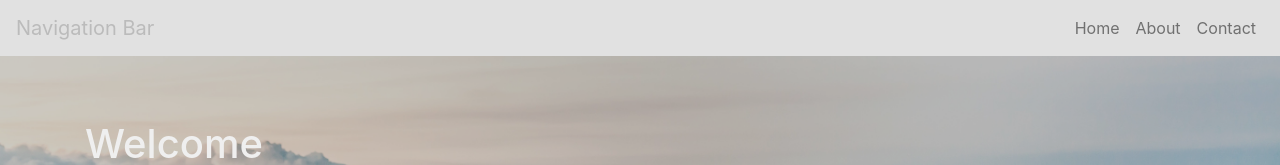
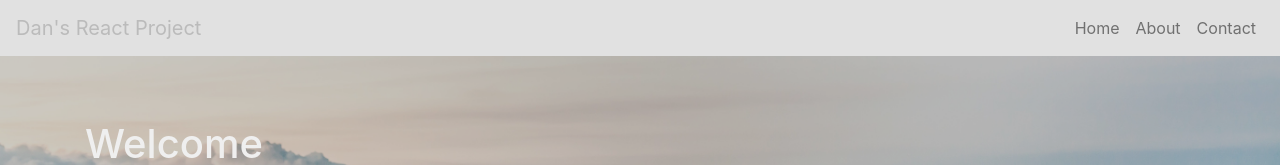
Before and after one commit to datoche-juarez/HON-231-Front-End, a React (Create React App) app: page / in a window 1280 px wide. Shown: the top 165 px of the page. Built offline with nearby package versions, Linux system fonts and the light colour scheme.

Commit message:
Changed Nav Bar Title...

```diff
--- a/src/components/NavigationBar.js
+++ b/src/components/NavigationBar.js
@@ -21,7 +21,7 @@
 export const NavigationBar = () => (
     <Styles>
         <Navbar expand="lg" >
-            <Navbar.Brand href="/">Navigation Bar</Navbar.Brand>
+            <Navbar.Brand href="/">Dan's React Project</Navbar.Brand>
             <Navbar.Toggle aria-controls="basic-navbar-nav" />
             <Navbar.Collapse id="basic-navbar-nav">
                 <Nav className="ml-auto">
```
